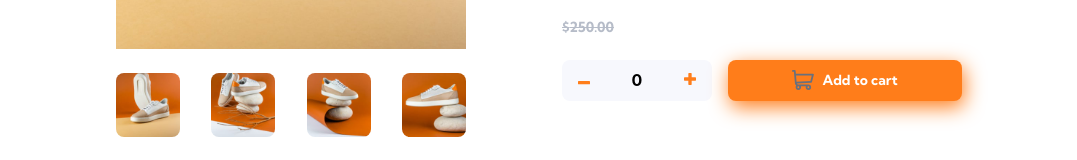
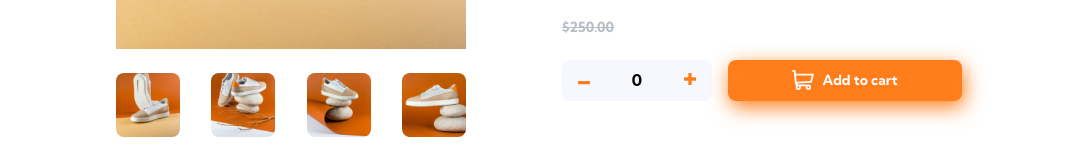
Before and after one commit to anh-vumartell/ecommerce-product-page-react-sass, a React (Create React App) app: page / in a window 1280 px wide. Shown: the part 461-621 px from the top of the page, without its empty margins (101-1178 px from the left). Built offline with nearby package versions, Linux system fonts and the light colour scheme.

Commit message:
change cart icon color

```diff
--- a/src/components/ProductProfile.jsx
+++ b/src/components/ProductProfile.jsx
@@ -77,7 +77,7 @@ const ProductProfile = () => {
         </div>
 
         <button className="product-action__add" onClick={addToCartHandler}>
-          <img src={CartIcon} alt="cart icon" />
+          <img className="cart-icon" src={CartIcon} alt="cart icon" />
           <span>Add to cart</span>
         </button>
       </div>
--- a/src/styles/components/_productProfile.scss
+++ b/src/styles/components/_productProfile.scss
@@ -99,6 +99,10 @@
     align-items: center;
     gap: 0.5rem;
 
+    .cart-icon {
+      filter: invert(100%) sepia(200%) saturate(0%) hue-rotate(263deg)
+        brightness(100%) contrast(300%);
+    }
     span {
       font-family: $main-font;
       font-weight: $font-bold + 100;
```
Also changed, not shown: 1 other file (tests, documents, lock files or other folders).
